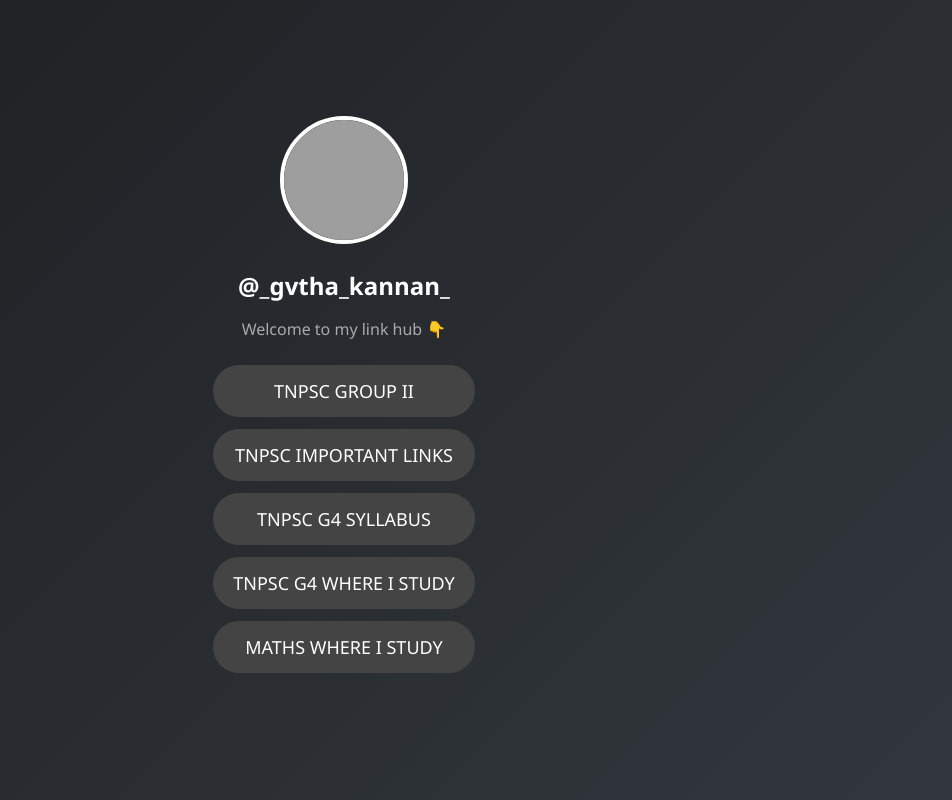
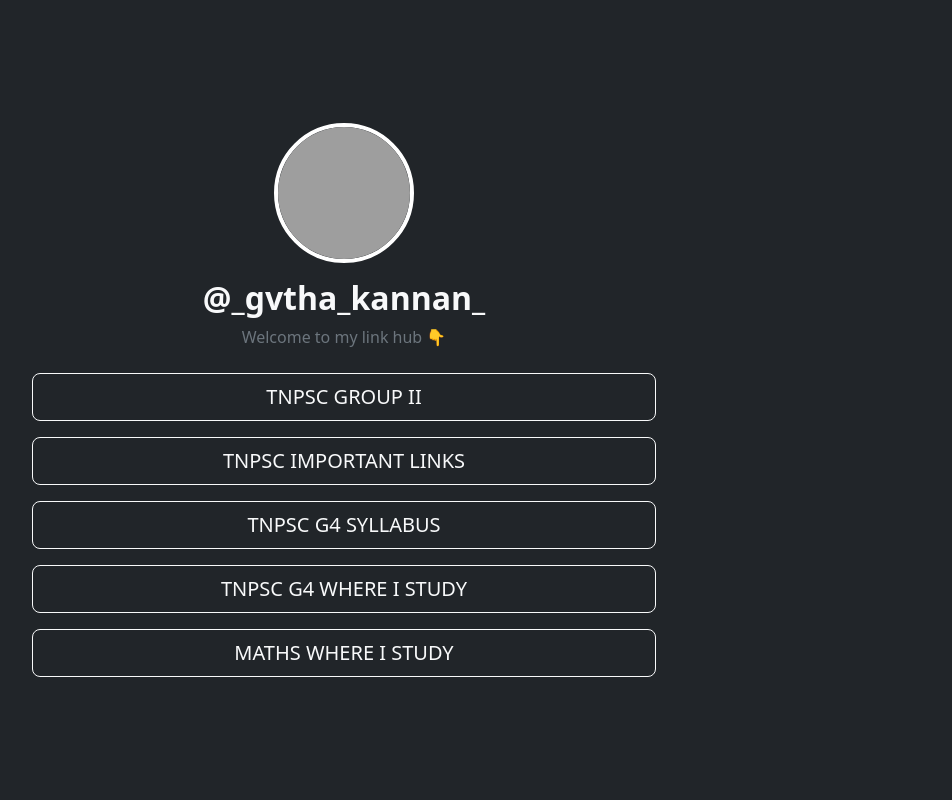
Before and after one commit to ravimanivel/Jeevitha_kannan, a plain HTML site: page index.html in a window 1280 px wide. Shown: the whole page, without its empty margins (296-1248 px from the left). Drawn offline with nearby package versions, Linux system fonts and the light colour scheme; grey boxes are pictures that could not be loaded.

Commit message:
Update index.html

```diff
--- a/index.html
+++ b/index.html
@@ -2,24 +2,31 @@
 <html lang="en">
 <head>
   <meta charset="UTF-8" />
-  <meta name="viewport" content="width=device-width, initial-scale=1.0"/>
+  <meta name="viewport" content="width=device-width, initial-scale=1" />
   <title>My Links</title>
-  <link rel="stylesheet" href="style.css"/>
+  <link href="https://cdn.jsdelivr.net/npm/bootstrap@5.3.2/dist/css/bootstrap.min.css" rel="stylesheet">
 </head>
-<body>
-  <div class="container">
-    <img src="https://instagram.fbcn7-2.fna.fbcdn.net/v/t51.2885-19/474109840_978373304147541_1555791714585323702_n.jpg?_nc_ht=instagram.fbcn7-2.fna.fbcdn.net&_nc_cat=1&_nc_oc=Q6cZ2QFKLkjS8ori5BR1BFWQeqmyr0PqS7TQg6kTZal9I7loSTUCuBQgjOm74Vx9nH-CCXI&_nc_ohc=AdzQNANseqkQ7kNvwFVU2Vh&_nc_gid=L7UnQb5_4vHvYq7Qk4ttew&edm=AEF8tYYBAAAA&ccb=7-5&oh=00_AfKFFAMvSj5EugQrE8fxqpy2qXeMy439Vf5tx_Tu6WIAew&oe=682612A6&_nc_sid=1e20d2" alt="Jeevitha Kannan" class="profile-pic" />
-    <h1>@_gvtha_kannan_</h1>
-    <p>Welcome to my link hub 👇</p>
+<body class="bg-dark text-light">
 
-    <div class="links">
-      <a href="https://drive.google.com/file/d/15XiThuIXM0VvA4KgY9msKcDmDBsVOGt9/view?fbclid=PAQ0xDSwKNMgRleHRuA2FlbQIxMQABpzX3bOmXjfPY4xsuBYUSYiyZb00KBj6EAQjU2lFJL9j1lSepn5L0VGgDnp34_aem_oRubt2Z0AmOIcNmhoepnQw" target="_blank">TNPSC GROUP II</a>
-      <a href="https://drive.google.com/file/d/1UM16HcCMzbvCUskQwhwutNu1g2OE5h72/view?fbclid=PAQ0xDSwKNMjBleHRuA2FlbQIxMQABp0z59_yT5XISM1UilnDBPqkV_R5mmSrIwnMjRSYfFCCWtVvNBizpon4KUPZv_aem_BNWK_UAbTj-UaUGw8Vantg" target="_blank">TNPSC IMPORTANT LINKS</a>
-      <a href="https://drive.google.com/file/d/1bs3c5_x1tujvKyymtJfBNoVN2B_kEwxa/edit?fbclid=PAQ0xDSwKNMwtleHRuA2FlbQIxMQABp9tS28sG0zkCF-m_k3CCqnShpUMyULzuS-zxDImwOgPOrz3N7EZYh7X4281G_aem_07U-_2bVBoEKDiH6G_tzGw" target="_blank">TNPSC G4 SYLLABUS</a>
-      <a href="https://drive.google.com/file/d/11YEDIiOe0iU9NHRw4PJUIm3iJQ8r4d-M/edit?fbclid=PAQ0xDSwKNMotleHRuA2FlbQIxMQABp-fCLNFASdurSMArXt2tXlwe333NDvTiIbp2zl8ykqvxsZpfzdxA832nrXVE_aem_lE3HO20qPoB94DuKDEk9AQ" target="_blank">TNPSC G4 WHERE I STUDY</a>
-      <a href="https://drive.google.com/file/d/1sbKXuRknZjRSs6LWbAi9XcHLPo_CAr9v/view?fbclid=PAQ0xDSwKNMslleHRuA2FlbQIxMQABp58eawqAVq-ayBAOpDklPAkH65J1kgf5BdWVmS28DecrZr0W_FMuj3T0sQWs_aem_EX6PuXEW2w6jRIyRC-tpig" target="_blank">MATHS WHERE I STUDY</a>
+  <!-- Hero Section -->
+  <section class="min-vh-100 d-flex flex-column justify-content-center align-items-center text-center p-3">
+    <img src="https://instagram.fbcn7-2.fna.fbcdn.net/v/t51.2885-19/474109840_978373304147541_1555791714585323702_n.jpg?_nc_ht=instagram.fbcn7-2.fna.fbcdn.net&_nc_cat=1&_nc_oc=Q6cZ2QFKLkjS8ori5BR1BFWQeqmyr0PqS7TQg6kTZal9I7loSTUCuBQgjOm74Vx9nH-CCXI&_nc_ohc=AdzQNANseqkQ7kNvwFVU2Vh&_nc_gid=L7UnQb5_4vHvYq7Qk4ttew&edm=AEF8tYYBAAAA&ccb=7-5&oh=00_AfKFFAMvSj5EugQrE8fxqpy2qXeMy439Vf5tx_Tu6WIAew&oe=682612A6&_nc_sid=1e20d2"
+         alt="Jeevitha Kannan" class="rounded-circle mb-3" style="width: 140px; height: 140px; object-fit: cover; border: 4px solid white;">
+
+    <h2 class="fw-bold">@_gvtha_kannan_</h2>
+    <p class="text-secondary mb-4">Welcome to my link hub 👇</p>
+
+    <!-- Links -->
+    <div class="d-grid gap-3 col-12 col-md-6">
+      <a href="https://drive.google.com/file/d/15XiThuIXM0VvA4KgY9msKcDmDBsVOGt9/view" target="_blank" class="btn btn-outline-light btn-lg fw-medium">TNPSC GROUP II</a>
+      <a href="https://drive.google.com/file/d/1UM16HcCMzbvCUskQwhwutNu1g2OE5h72/view" target="_blank" class="btn btn-outline-light btn-lg fw-medium">TNPSC IMPORTANT LINKS</a>
+      <a href="https://drive.google.com/file/d/1bs3c5_x1tujvKyymtJfBNoVN2B_kEwxa/edit" target="_blank" class="btn btn-outline-light btn-lg fw-medium">TNPSC G4 SYLLABUS</a>
+      <a href="https://drive.google.com/file/d/11YEDIiOe0iU9NHRw4PJUIm3iJQ8r4d-M/edit" target="_blank" class="btn btn-outline-light btn-lg fw-medium">TNPSC G4 WHERE I STUDY</a>
+      <a href="https://drive.google.com/file/d/1sbKXuRknZjRSs6LWbAi9XcHLPo_CAr9v/view" target="_blank" class="btn btn-outline-light btn-lg fw-medium">MATHS WHERE I STUDY</a>
     </div>
-  </div>
+  </section>
 
+  <!-- Bootstrap JS (Optional) -->
+  <script src="https://cdn.jsdelivr.net/npm/bootstrap@5.3.2/dist/js/bootstrap.bundle.min.js"></script>
 </body>
 </html>
```
